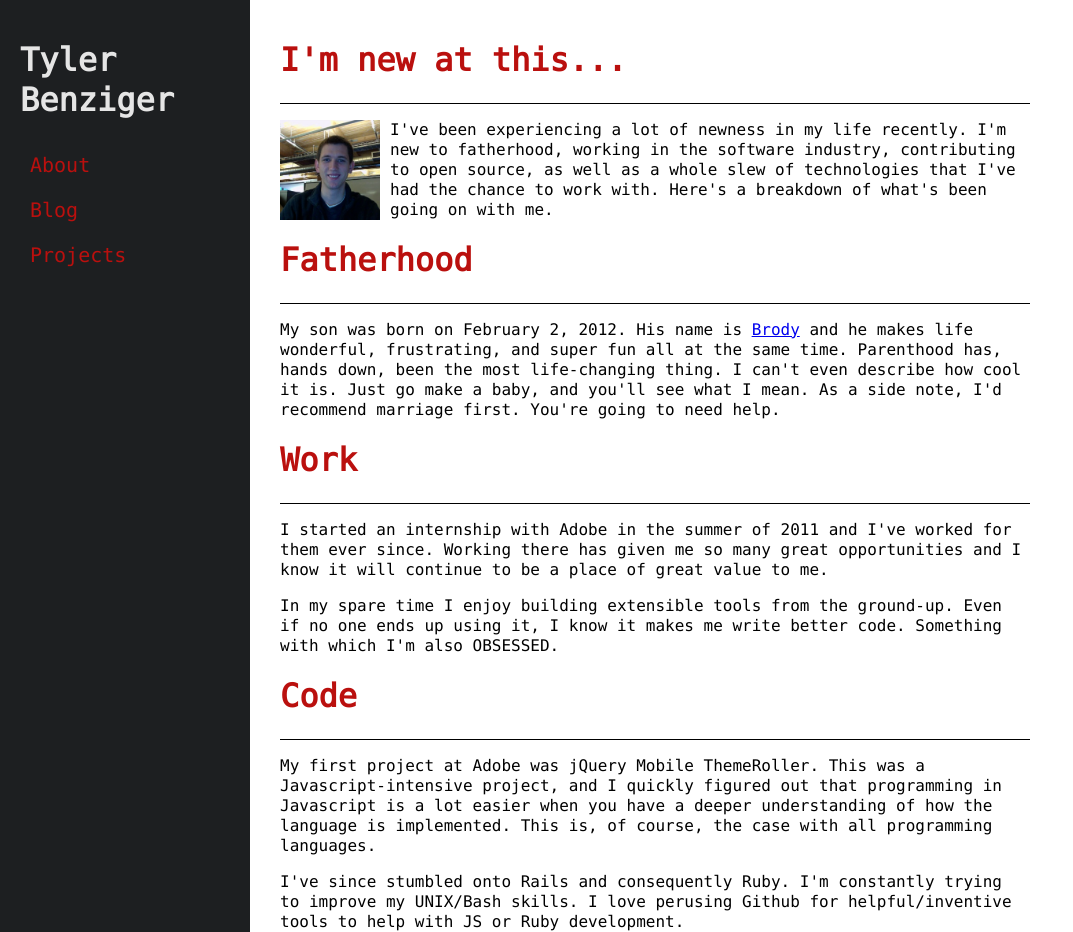
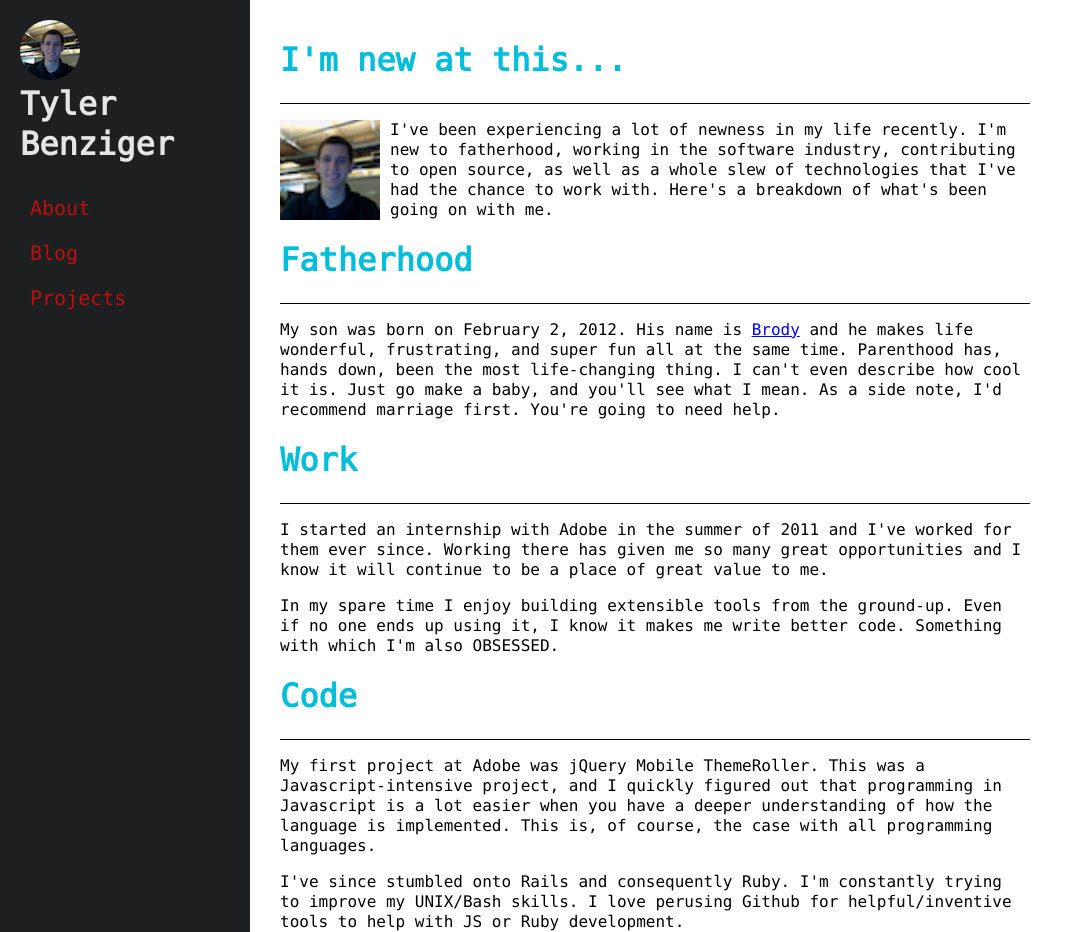
Before and after one commit to tybenz/blog, a Jekyll site: the page built from index.html, in a window 1280 px wide and 932 px high. Shown: the whole window, without its empty margins (0-1073 px from the left). Built offline with Jekyll 4.4.1, drawn with Linux system fonts in a browser that asks for light colours; comment, search, counter and statistics services are not loaded.

Commit message:
layout tweaks

```diff
--- a/_layouts/default.html
+++ b/_layouts/default.html
@@ -37,7 +37,10 @@
 
 
   <div class="sidebar">
-    <h1>Tyler Benziger</h1>
+    <div class="header">
+      <img src="/img/tybenz.png">
+      <h1>Tyler Benziger</h1>
+    </div>
     <ul class="nav">
       <li>
         <a href="/">About</a>
--- a/css/styles.css
+++ b/css/styles.css
@@ -14,6 +14,10 @@ body {
   min-width: 320px;
 }
 
+a, a:hover, a:active, a:visited {
+  color: #00f;
+}
+
 .sidebar {
   height: 100%;
   width: 250px;
@@ -23,6 +27,15 @@ body {
   position: fixed;
   left: 0;
   color: #e5e5e5;
+}
+
+.sidebar .header h1 {
+  margin-top: 0px;
+}
+
+.sidebar .header img {
+  border-radius: 30px;
+  width: 60px;
 }
 
 .sidebar .nav {
@@ -57,7 +70,7 @@ body {
   position: relative;
   border-bottom: 1px solid black;
   margin-bottom: 10px;
-  color: #BA100E;
+  color: #02beda;
 }
 
 .post .post-header h2 {
@@ -88,6 +101,10 @@ body {
     width: 100%;
   }
 
+  .sidebar .header img {
+    display: none;
+  }
+
   .sidebar h1 {
     margin: 5px 0;
     font-size: 26px;
@@ -114,6 +131,10 @@ body {
     font-size: 24px;
   }
 
+  .sidebar .header img {
+    display: none;
+  }
+
   .sidebar .nav li {
     font-size: 16px;
   }
```
Also changed, not shown: img/tybenz.png.
